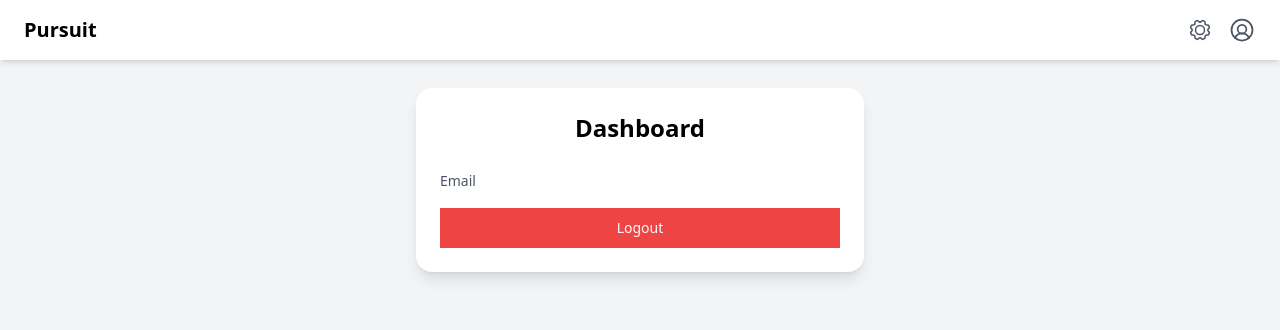
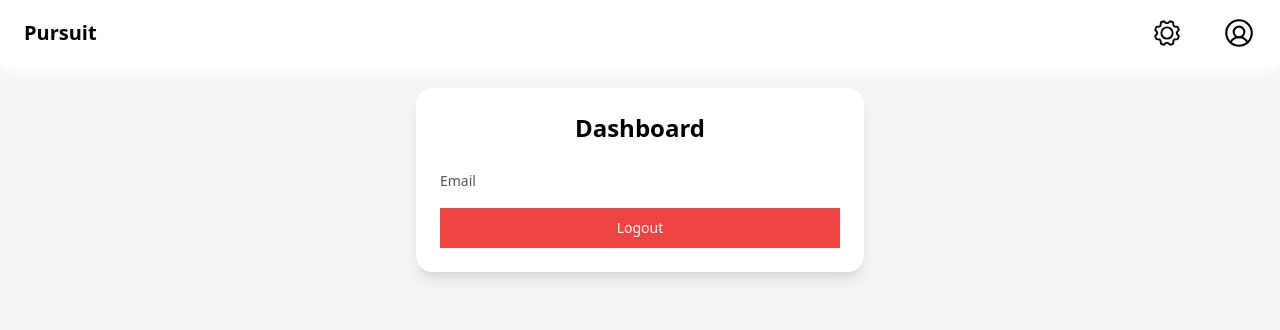
Before and after one commit to saadkhaleeq610/pursuit, a React (Vite) app in the folder client/: page /dashboard in a window 1280 px wide. Shown: the top 330 px of the page. Built offline with nearby package versions, Linux system fonts and the light colour scheme; sample sign-in values are in the browser's storage.

Commit message:
Added: some changes in the dashboard and profile/navbar/settings/restaurant-details pages

```diff
--- a/client/src/components/Navbar.tsx
+++ b/client/src/components/Navbar.tsx
@@ -32,19 +32,19 @@ const Navbar: FC<NavbarProps> = ({ logoText, className }) => {
   }, []);
 
   return (
-    <nav className={cn("fixed w-full flex items-center justify-between px-6 py-4 bg-white shadow-md", className)}>
+    <nav className={cn("fixed w-full flex items-center justify-between px-6 py-4 bg-white shadow-lg shadow-white", className)}>
       {/* Logo */}
       <Link to="/dashboard">
       <div className="text-xl font-semibold">{logoText}</div>
       </Link>
 
        {/* Right Section  */}
-      <div className="flex items-center gap-4 relative">
+      <div className="flex items-center gap-10 relative">
         {/* Settings Icon */}
         <div className="relative" ref={settingsRef}>
           <Gear
-            size={24}
-            className="cursor-pointer text-gray-600 hover:text-gray-800"
+            size={30}
+            className="cursor-pointer text-black hover:text-gray-800"
             onClick={() => setShowSettingsMenu((prev) => !prev)}
           />
           {showSettingsMenu && (
@@ -59,8 +59,8 @@ const Navbar: FC<NavbarProps> = ({ logoText, className }) => {
         {/* Profile Icon */}
         <div className="relative" ref={profileRef}>
           <UserCircle
-            size={28}
-            className="cursor-pointer text-gray-600 hover:text-gray-800"
+            size={34}
+            className="cursor-pointer text-black hover:text-gray-800"
             onClick={() => setShowProfileMenu((prev) => !prev)}
           />
           {showProfileMenu && (
--- a/client/src/pages/Dashboard.tsx
+++ b/client/src/pages/Dashboard.tsx
@@ -4,21 +4,7 @@ import { useAuthStore } from "../store/useAuthStore";
 import { Link } from "react-router";
 
 export default function DashboardPage() {
-  const { isAuthenticated, logout, restaurant } = useAuthStore();
-
-  // If the user is not authenticated, redirect to the login page
-  if (!isAuthenticated) {
-    return (
-      <div className="flex justify-center items-center min-h-screen bg-gray-100 p-4">
-        <div className="text-center">
-          <h1 className="text-2xl font-semibold mb-4">You are not logged in.</h1>
-          <a href="/login" className="text-blue-500 hover:underline">
-            Go to Login
-          </a>
-        </div>
-      </div>
-    );
-  }
+  const {  logout, restaurant } = useAuthStore();
 
   if(restaurant == null){
 
@@ -32,7 +18,7 @@ export default function DashboardPage() {
 
   }
   return (
-    <div className="flex flex-col items-center min-h-screen bg-gray-100 p-4">
+    <div className="flex flex-col items-center min-h-screen bg-gray-100 p-4 pt-30">
       {/* Main Content */}
       <div className="w-full max-w-md bg-white shadow-lg rounded-2xl p-6 mt-6">
         <h1 className="text-2xl font-semibold text-center mb-6">Dashboard</h1>
```
